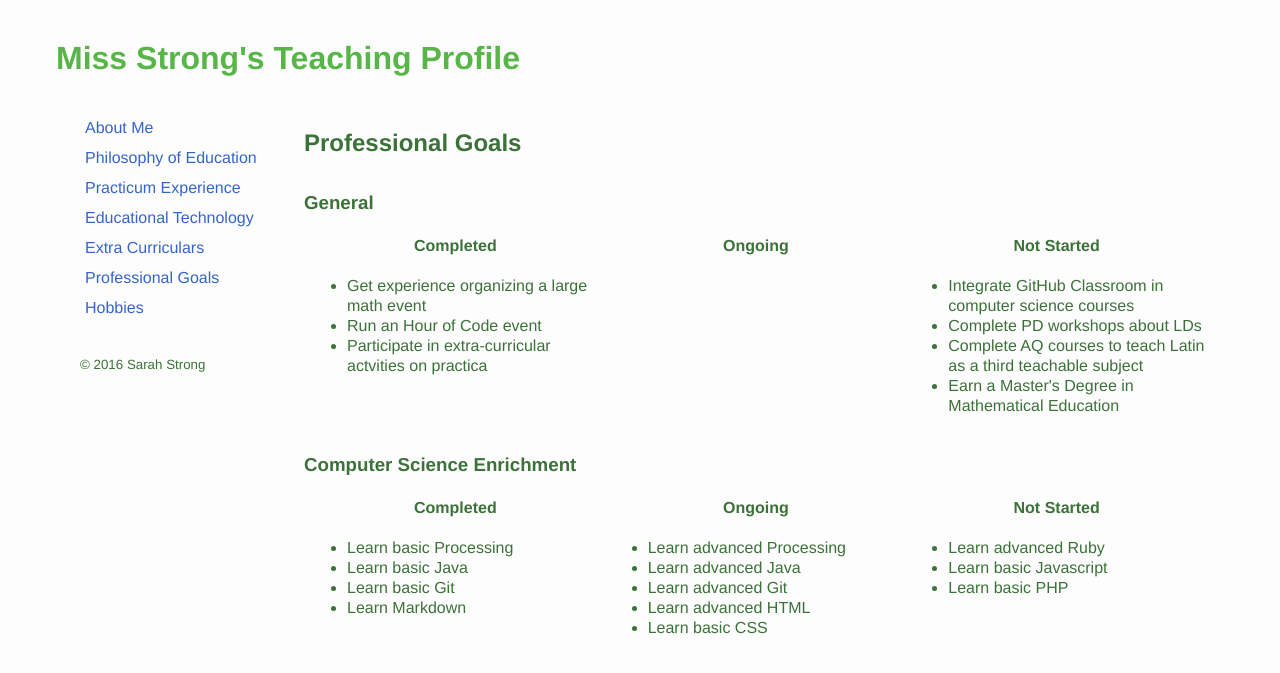
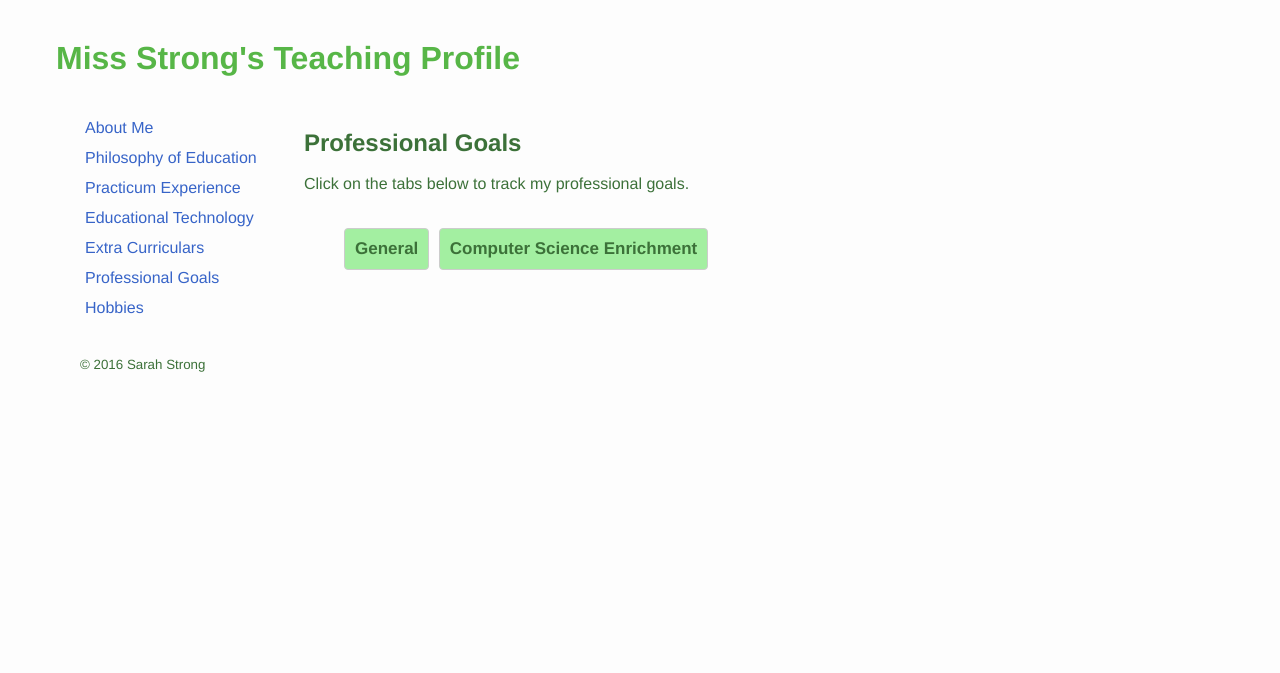
Before and after one commit to sarahstrong314/sarahstrong.ca, a Jekyll site: the page built from professional-goals.html, in a window 1280 px wide. Shown: the top 673 px of the page. Built offline with Jekyll 4.4.1, drawn with Linux system fonts in a browser that asks for light colours; nearby versions of some CDN libraries; library files that are not in the unit come from our copies; Markdown is read by kramdown in place of the engine named in the settings.

Commit message:
Added tabs to professional goals page

```diff
--- a/professional-goals.html
+++ b/professional-goals.html
@@ -3,15 +3,21 @@
 title: Professional Goals
 ---
 
-<div id="Professional Goals">
+<div id="professional-goals" class="collapsible">
 
-<h2>Professional Goals</h2>
+  <div class="introduction">
+    <h2 class="prepend-title">Professional Goals</h2>
+    <p>Click on the tabs below to track my professional goals.</p>
 
-</br>
+    <ul class="tabs">
+      <li id="general">General</li>
+      <li id="computer-science-enrichment">Computer Science Enrichment</li>
+    </ul>
 
-<h3>General</h3>
+  </div>
 
-</br>
+<div class="general section">
+  <h2 class="append-title">General/h2>
 
     <table style="width:100%">
       <tr>
@@ -39,12 +45,10 @@
         </td>
       </tr>
     </table>
+</div>
 
-</br>
-
-<h3>Computer Science Enrichment</h3>
-
-</br>
+<div class="computer-science-enrichemnt section">
+  <h2 class="append-title">Computer Science Enrichment/h2>
 
     <table style="width:100%">
       <tr>
```
